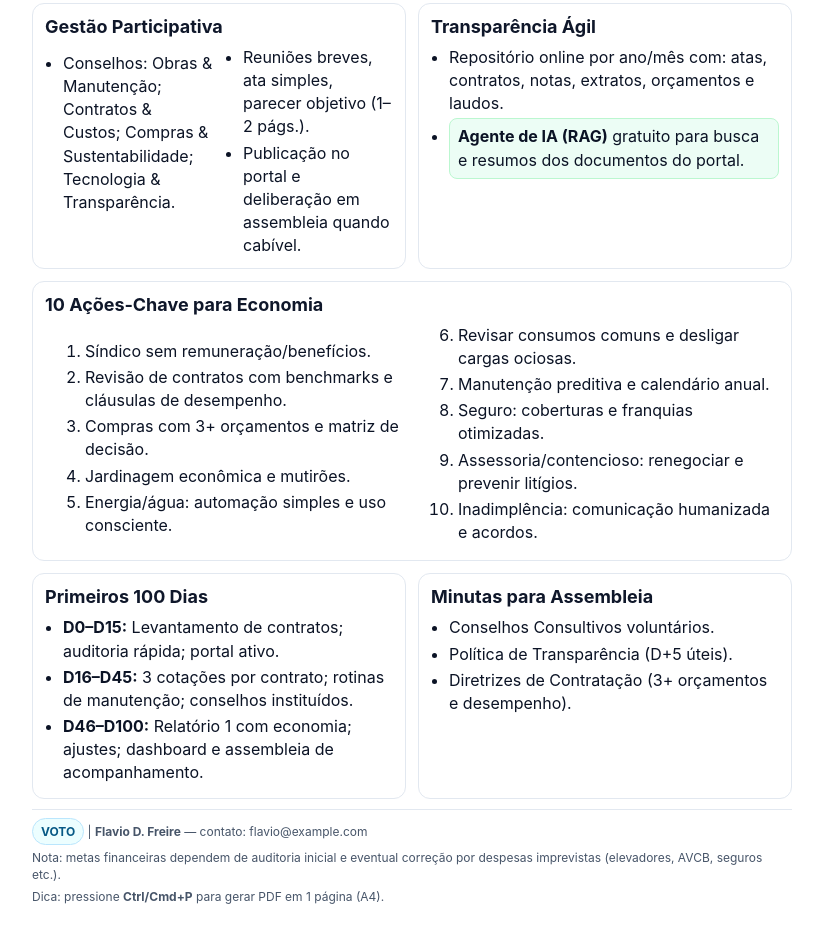
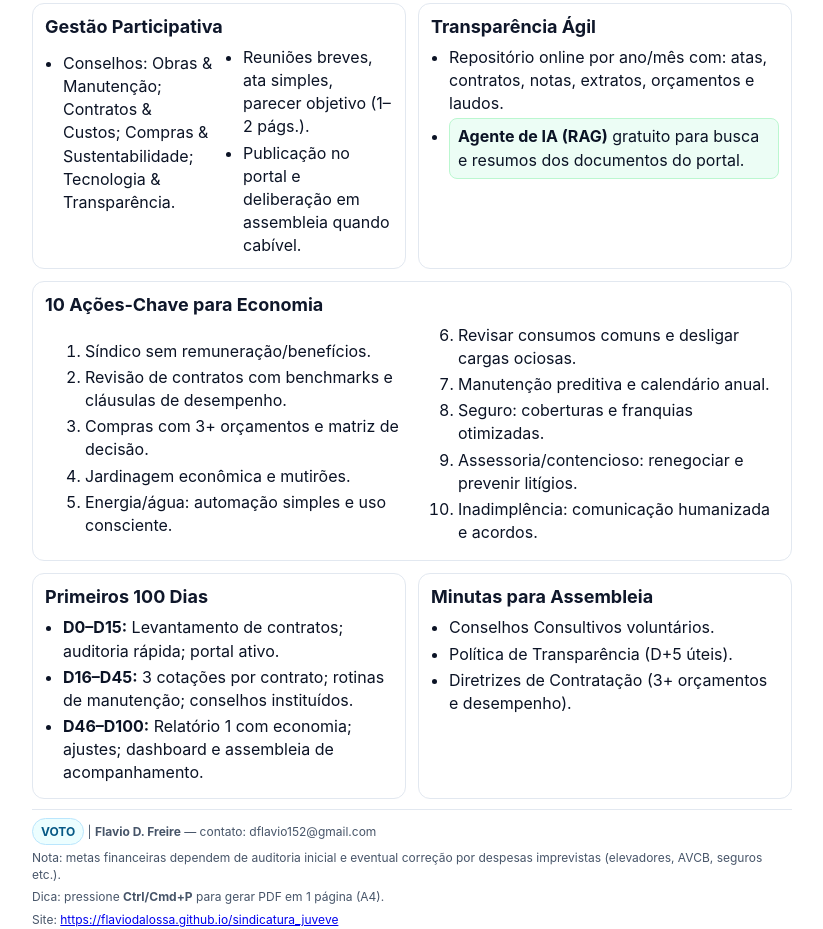
Before and after one commit to flaviodalossa/sindicatura_juveve, a plain HTML site: page flyer.html in a window 1280 px wide. Shown: the part 337-1266 px from the top of the page, without its empty margins (228-1051 px from the left). Before the commit the page ends 1242 px from the top, so only its background shows below. Drawn offline with Linux system fonts and the light colour scheme.

Commit message:
Update flyer.html

```diff
--- a/flyer.html
+++ b/flyer.html
@@ -129,9 +129,10 @@
     </section>
 
     <section class="footer">
-      <div><span class="pill">VOTO</span> | <strong>Flavio D. Freire</strong> — contato: <span class="muted">flavio@example.com</span></div>
+      <div><span class="pill">VOTO</span> | <strong>Flavio D. Freire</strong> — contato: <span class="muted">dflavio152@gmail.com</span></div>
       <div style="margin-top:4px">Nota: metas financeiras dependem de auditoria inicial e eventual correção por despesas imprevistas (elevadores, AVCB, seguros etc.).</div>
       <div class="no-print" style="margin-top:4px">Dica: pressione <strong>Ctrl/Cmd+P</strong> para gerar PDF em 1 página (A4).</div>
+    <div style="margin-top:6px" class="muted">Site: <a href="https://flaviodalossa.github.io/sindicatura_juveve">https://flaviodalossa.github.io/sindicatura_juveve</a></div>
     </section>
   </div>
 </body>
```
